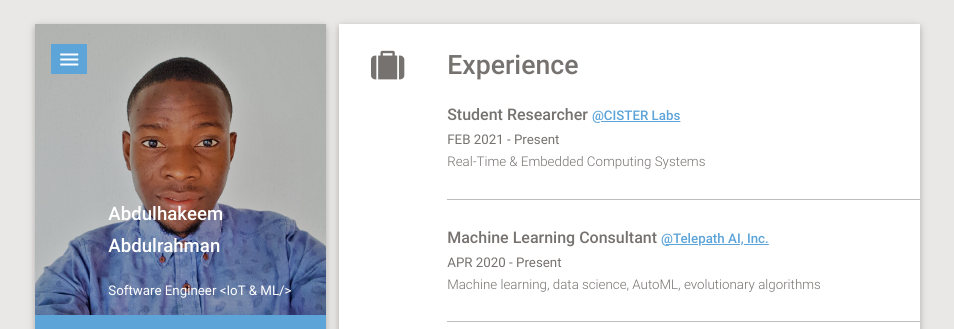
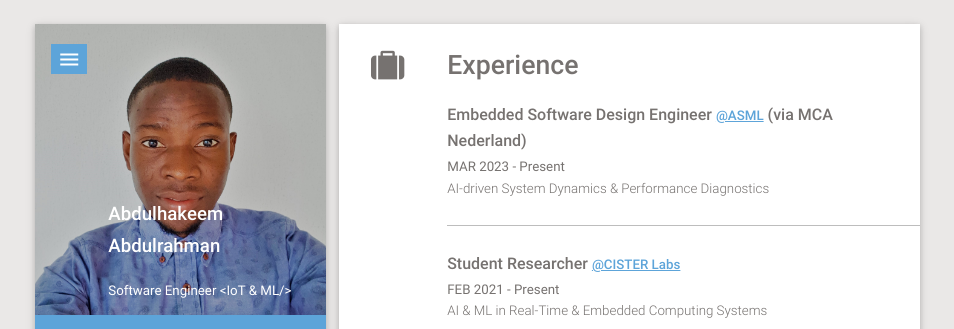
Before and after one commit to hakeemta/hakeemta.github.io, a plain HTML site: page index.html in a window 1280 px wide. Shown: the top 329 px of the page, without its empty margins (168-1122 px from the left). Drawn offline with Linux system fonts and the light colour scheme.

Commit message:
Adds ASML/MCA role

```diff
--- a/index.html
+++ b/index.html
@@ -237,13 +237,21 @@
                             </div>
                             <div class="custom-content col s12 m12 l10 wow fadeIn a1" data-wow-delay="0.1s">
                                 <h2>Experience</h2>
+                                <div class="custom-content-wrapper wow fadeIn a2" data-wow-delay="0.2s">
+                                    <h3>Embedded Software Design Engineer
+                                        <a href="https://www.asml.com/en" target="_blank"><span>@ASML</a> (via MCA Nederland)
+                                    </h3>
+                                    <span>MAR 2023 - Present </span>
+                                    <p> AI-driven System Dynamics & Performance Diagnostics
+                                    </p>
+                                </div>
 
                                 <div class="custom-content-wrapper wow fadeIn a2" data-wow-delay="0.2s">
                                     <h3>Student Researcher
                                         <a href="https://www.cister-labs.pt/" target="_blank"><span>@CISTER Labs</a>
                                     </h3>
                                     <span>FEB 2021 - Present </span>
-                                    <p> Real-Time & Embedded Computing Systems
+                                    <p> AI & ML in Real-Time & Embedded Computing Systems
                                     </p>
                                 </div>
 
```
